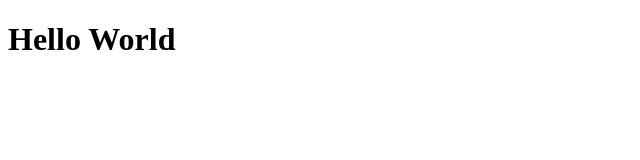
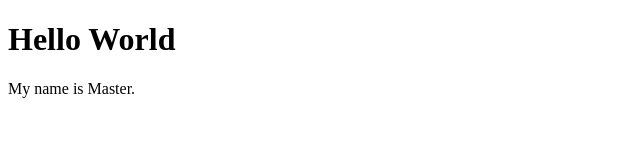
Before and after one commit to Jorge-Ortiz-Mata/Github-Course, a plain HTML site: page pages/index.html in a window 1280 px wide. Shown: the whole page, without its empty margins (0-640 px from the left). Drawn offline with Linux system fonts and the light colour scheme.

Commit message:
Adding text by Master.

```diff
--- a/pages/index.html
+++ b/pages/index.html
@@ -10,5 +10,8 @@
     <h1>
         Hello World
     </h1>
+    <p>
+        My name is Master.
+    </p>
 </body>
 </html>
```
